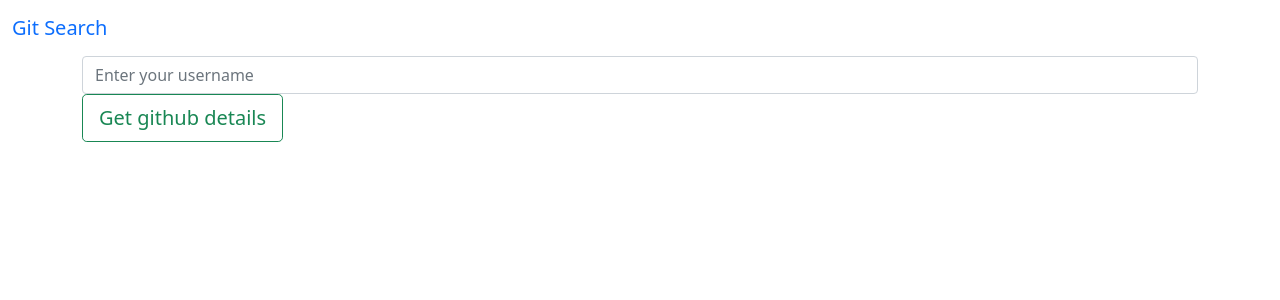
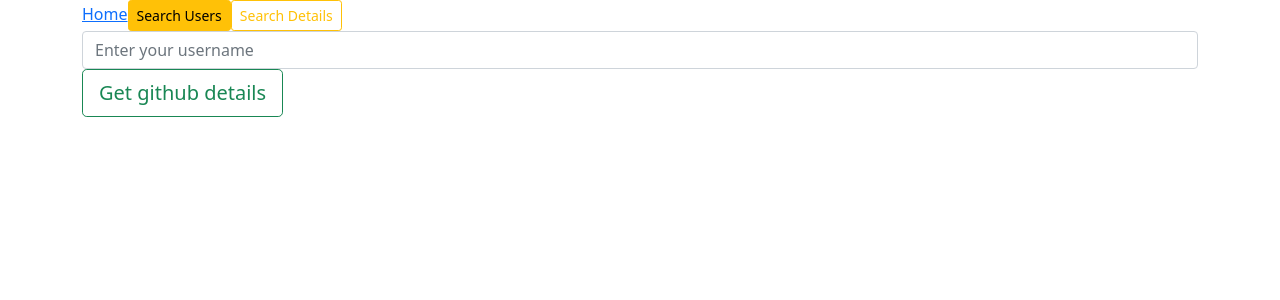
Before and after one commit to 299hannah/github-search, an Angular app: page /gitform in a window 1280 px wide. Shown: the top 300 px of the page. Built offline with nearby package versions, Linux system fonts and the light colour scheme.

Commit message:
modified skeleton

```diff
--- a/src/app/app-routing.module.ts
+++ b/src/app/app-routing.module.ts
@@ -8,7 +8,7 @@ import { GitformComponent } from './gitform/gitform.component';
 const routes: Routes = [
   {path: 'gitdetails', component: GitdetailsComponent},
   {path: 'gitform', component: GitformComponent},
-  {path: 'about', component: AboutComponent}
+  {path: 'about', component: AboutComponent},
 
 ];
 
--- a/src/app/app.component.html
+++ b/src/app/app.component.html
@@ -1,22 +1,14 @@
 <!--The content below is only a placeholder and can be replaced.-->
-<nav class="navbar navbar-default">
-    <div class="container-fluid">
 
-        <a class="navbar-brand" href="/about">Git Search</a>
-      </div>
+  <div class="container">
 
-      <!-- Collect the nav links, forms, and other content for toggling -->
-      <div class="collapse navbar-collapse" id="bs-example-navbar-collapse-1">
-        <ul class="nav navbar-nav navbar-right">
-          <li><a routerLink='/about' routerLinkActive='active'>Home</a></li>
-          <li><a routerLink='/gitform' routerLinkActive='active'>Search Users</a></li>
-          <li><a class="btn btn-outline-warning btn-sm" routerLink='/gitdetails' routerLinkActive='active'>Search Repositories</a></li>
-        </ul>
+      <a routerLink='/about' routerLinkActive='active'>Home</a>
+      <a class="btn btn-outline-warning btn-sm" routerLink='/gitform' routerLinkActive='active'>Search Users</a>
 
-      </div><!-- /.navbar-collapse -->
+       <a class="btn btn-outline-warning btn-sm" routerLink='/gitdetails' routerLinkActive='active'>Search
+          Details</a>
+    </div>
 
-  </nav>
-  <!-- End of Navigation -->
-  <div class="container">
-      <router-outlet></router-outlet>
-  </div>
+<div class="container">
+  <router-outlet></router-outlet>
+</div>
--- a/src/app/app.component.ts
+++ b/src/app/app.component.ts
@@ -1,4 +1,8 @@
 import { Component } from '@angular/core';
+import { AboutComponent } from './about/about.component';
+import { GitdetailsComponent } from './gitdetails/gitdetails.component';
+import { GitformComponent } from './gitform/gitform.component';
+
 
 @Component({
   selector: 'app-root',
--- a/src/app/gitform/gitform.component.ts
+++ b/src/app/gitform/gitform.component.ts
@@ -1,4 +1,5 @@
 import { Component, OnInit } from '@angular/core';
+
 
 @Component({
   selector: 'app-gitform',
```
Also changed, not shown: 1 other file (tests, documents, lock files or other folders).
